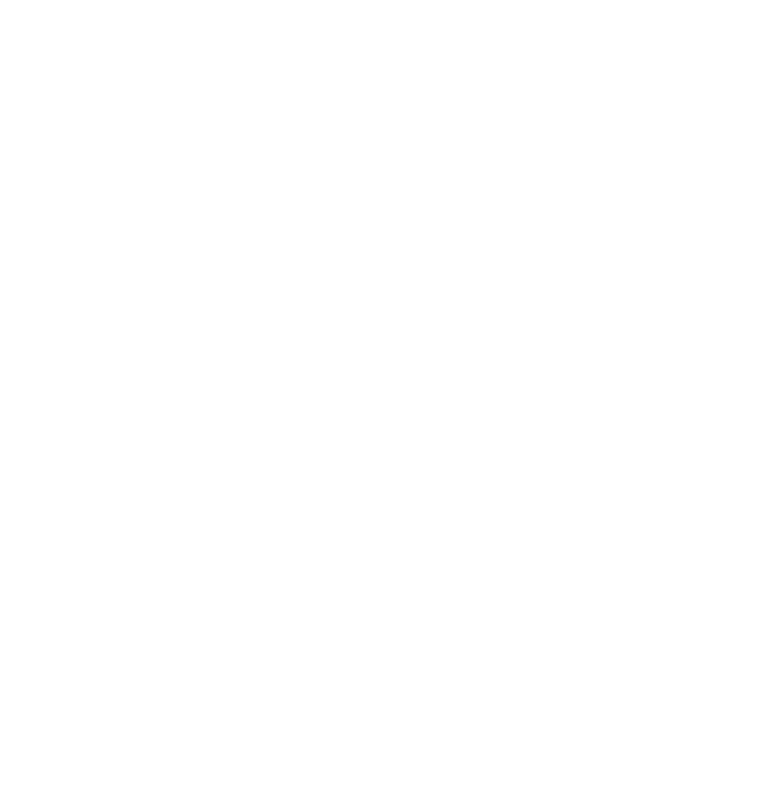
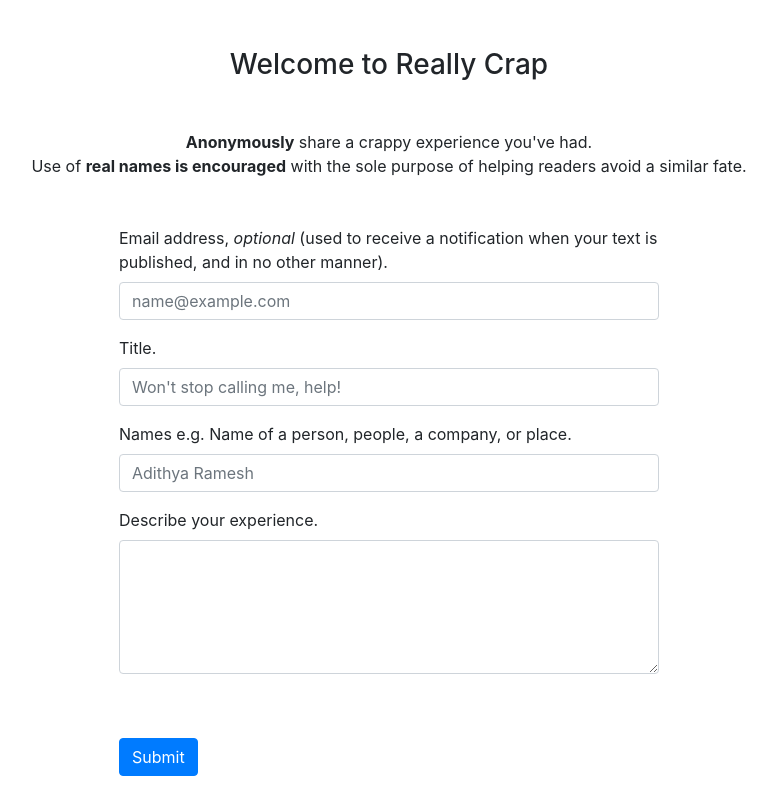
Before and after one commit to joey-griffin/lots_of_love, a React (Create React App) app in the folder src/ui/: page /submit in a window 1280 px wide. Shown: the whole page, without its empty margins (251-1028 px from the left). Built offline with nearby package versions, Linux system fonts and the light colour scheme.

Commit message:
Submit ui

```diff
--- a/src/ui/src/App.tsx
+++ b/src/ui/src/App.tsx
@@ -3,11 +3,13 @@
 import { Route } from 'react-router';
 import { Layout } from './components/Layout';
 import { Home } from './components/Home';
+import { Craplist } from './components/Craplist';
 
 const App: React.FC = () => {
   return (
     <Layout>
-      <Route exact path='/' component={Home} />
+      <Route exact path='/' component={Craplist} />
+      <Route exact path='/submit' component={Home} />
     </Layout>
   );
 }
--- /dev/null
+++ b/src/ui/src/Models/ReviewRequest.tsx
@@ -0,0 +1,13 @@
+export default class ReviewRequest {
+    constructor(title: string, text: string, name: string, email: string) {
+        this.title = title;
+        this.text = text;
+        this.name = name;
+        this.email = email;
+    }
+
+    title: string;
+    text: string;
+    name: string;
+    email: string;
+}
--- a/src/ui/src/Models/Topic.tsx
+++ /dev/null
@@ -1,8 +0,0 @@
-export default class Topic {
-    constructor(name: string, id: string) {
-        this.name = name;
-        this.id = id;
-    }
-    name: string;
-    id: string;
-}
--- /dev/null
+++ b/src/ui/src/components/Craplist.tsx
@@ -0,0 +1,17 @@
+import React from 'react';
+
+type CraplistProps = {}
+type CraplistState = {}
+
+export class Craplist extends React.Component<CraplistProps, CraplistState> {
+
+
+    render() {
+
+        return (
+            <>
+                <p>my list</p>
+            </>
+        );
+    }
+}
--- a/src/ui/src/components/Home.tsx
+++ b/src/ui/src/components/Home.tsx
@@ -1,16 +1,74 @@
 import React from 'react';
-import Topic from '../Models/Topic';
+import ReviewRequest from '../Models/ReviewRequest';
+import { Redirect } from 'react-router';
 
 type HomeProps = {}
-type HomeState = {}
+type HomeState = {
+    reviewRequest: ReviewRequest
+    toCraplist: boolean
+}
 
 export class Home extends React.Component<HomeProps, HomeState> {
 
+    constructor(props: HomeProps) {
+        super(props)
+        this.emailTextOnChange = this.emailTextOnChange.bind(this)
+        this.titleTextOnChange = this.titleTextOnChange.bind(this)
+        this.nameTextOnChange = this.nameTextOnChange.bind(this)
+        this.textTextOnChange = this.textTextOnChange.bind(this)
+        this.submit = this.submit.bind(this)
+        this.state = {
+            reviewRequest: new ReviewRequest('', '', '', ''),
+            toCraplist: false
+        }
+    }
 
+    emailTextOnChange(event: any) {
+        let updated = this.state.reviewRequest;
+        let email = event.target.value;
+        updated.email = email;
+        this.setState({ reviewRequest: updated });
+    }
+
+    titleTextOnChange(event: any) {
+        let updated = this.state.reviewRequest;
+        let title = event.target.value;
+        updated.title = title;
+        this.setState({ reviewRequest: updated });
+    }
+
+    nameTextOnChange(event: any) {
+        let updated = this.state.reviewRequest;
+        let name = event.target.value;
+        updated.name = name;
+        this.setState({ reviewRequest: updated });
+    }
+
+    textTextOnChange(event: any) {
+        let updated = this.state.reviewRequest;
+        let text = event.target.value;
+        updated.text = text;
+        this.setState({ reviewRequest: updated });
+    }
+
+    submit() {
+        fetch(`http://localhost:9341/api/reviews`, {
+            method: 'POST',
+            body: JSON.stringify(this.state.reviewRequest),
+            headers: { "Content-Type": "application/json" }
+        }).then(() => {
+            this.setState({ reviewRequest: new ReviewRequest('', '', '', '') })
+            if (window.confirm(`Thanks for submitting your experience. Would you like to view the craplist?`)) {
+                this.setState({ toCraplist: true })
+            }
+        }).catch(error => console.error(error));
+    }
 
     render() {
 
-        let topics: Topic[] = [new Topic('Tech Recruiters', '1'), new Topic('Co-workers', '2')]
+        if (this.state.toCraplist) {
+            return <Redirect to='/' />
+        }
 
         return (
             <>
@@ -23,27 +81,25 @@
                             <form>
                                 <div className="form-group">
                                     <label>Email address, <i>optional</i> (used to receive a notification when your text is published, and in no other manner).</label>
-                                    <input type="email" className="form-control" id="emailTextbox" placeholder="name@example.com" />
+                                    <input type="email" className="form-control" id="emailTextbox" placeholder="name@example.com"
+                                        value={this.state.reviewRequest.email} onChange={this.emailTextOnChange.bind(this)} />
                                 </div>
                                 <div className="form-group">
-                                    <label>Select a topic.</label>
-                                    <select className="form-control" id="topicDropdown">
-                                        {topics.map(function (topic) {
-                                            return (
-                                                <option key={topic.id} value={topic.id}>{topic.name}</option>
-                                            )
-                                        })}
-                                    </select>
+                                    <label>Title.</label>
+                                    <input type="text" className="form-control" id="titleTextbox" placeholder="Won't stop calling me, help!"
+                                        value={this.state.reviewRequest.title} onChange={this.titleTextOnChange.bind(this)} />
                                 </div>
                                 <div className="form-group">
-                                    <label>Title e.g. Name of a person, or a company, or place.</label>
-                                    <input type="text" className="form-control" id="titleTextbox" placeholder="Reece Graves" />
+                                    <label>Names e.g. Name of a person, people, a company, or place.</label>
+                                    <input type="text" className="form-control" id="nameTextbox" placeholder="Adithya Ramesh"
+                                        value={this.state.reviewRequest.name} onChange={this.nameTextOnChange.bind(this)} />
                                 </div>
                                 <div className="form-group">
                                     <label>Describe your experience.</label>
-                                    <textarea className="form-control" id="descriptionTextbox"></textarea>
+                                    <textarea className="form-control" id="descriptionTextbox" rows={5}
+                                        value={this.state.reviewRequest.text} onChange={this.textTextOnChange.bind(this)}></textarea>
                                 </div>
-                                <button type="submit" className="btn btn-primary mt-5">Submit</button>
+                                <button type="button" className="btn btn-primary mt-5" onClick={this.submit.bind(this)}>Submit</button>
                             </form>
                         </div>
                     </div>
--- a/src/ui/src/components/Layout.tsx
+++ b/src/ui/src/components/Layout.tsx
@@ -1,6 +1,5 @@
 import React from 'react';
 import { Container } from 'reactstrap';
-import { NavMenu } from './NavMenu';
 
 type LayoutProps = { };
 type LayoutState = { };
@@ -9,7 +8,6 @@
     render () {
         return (
             <div>
-                <NavMenu />
                 <Container fluid={true}>
                     {this.props.children}
                 </Container>
```
Also changed, not shown: 2 other files (tests, documents, lock files or other folders).
